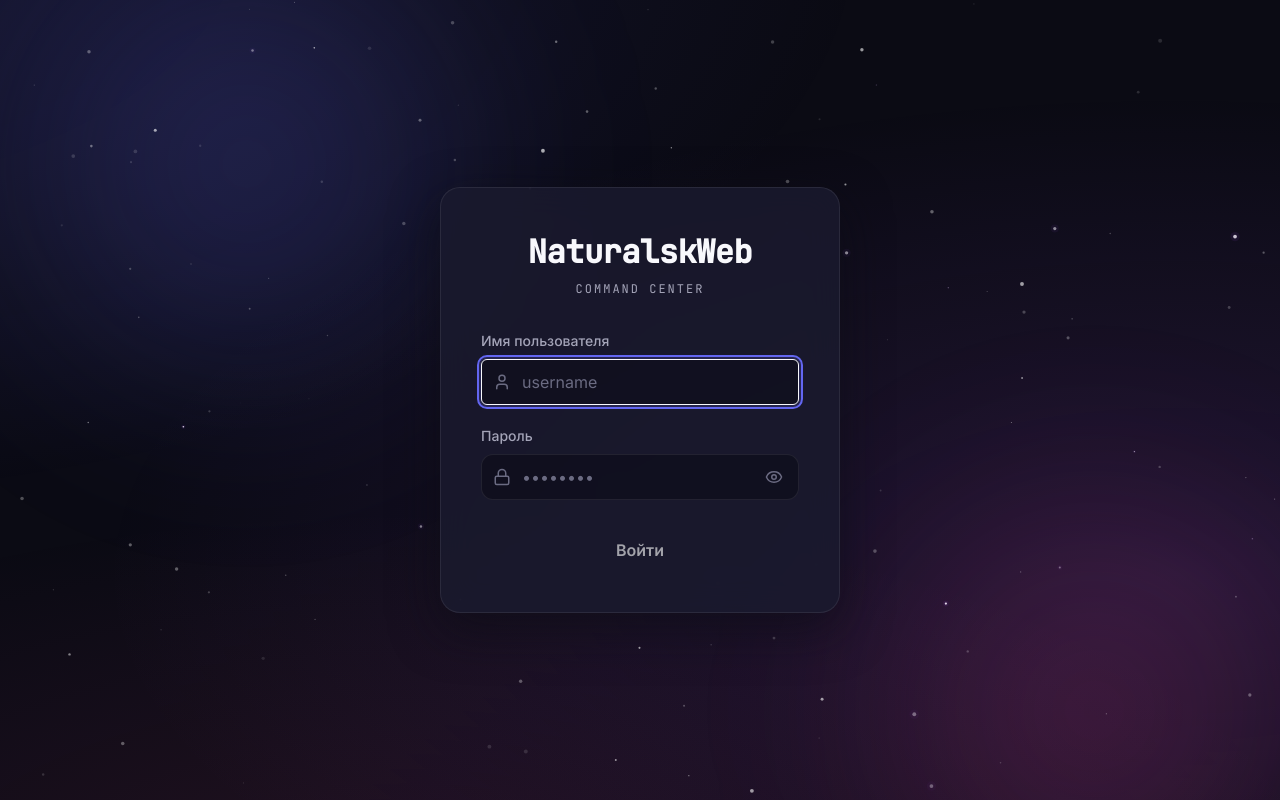
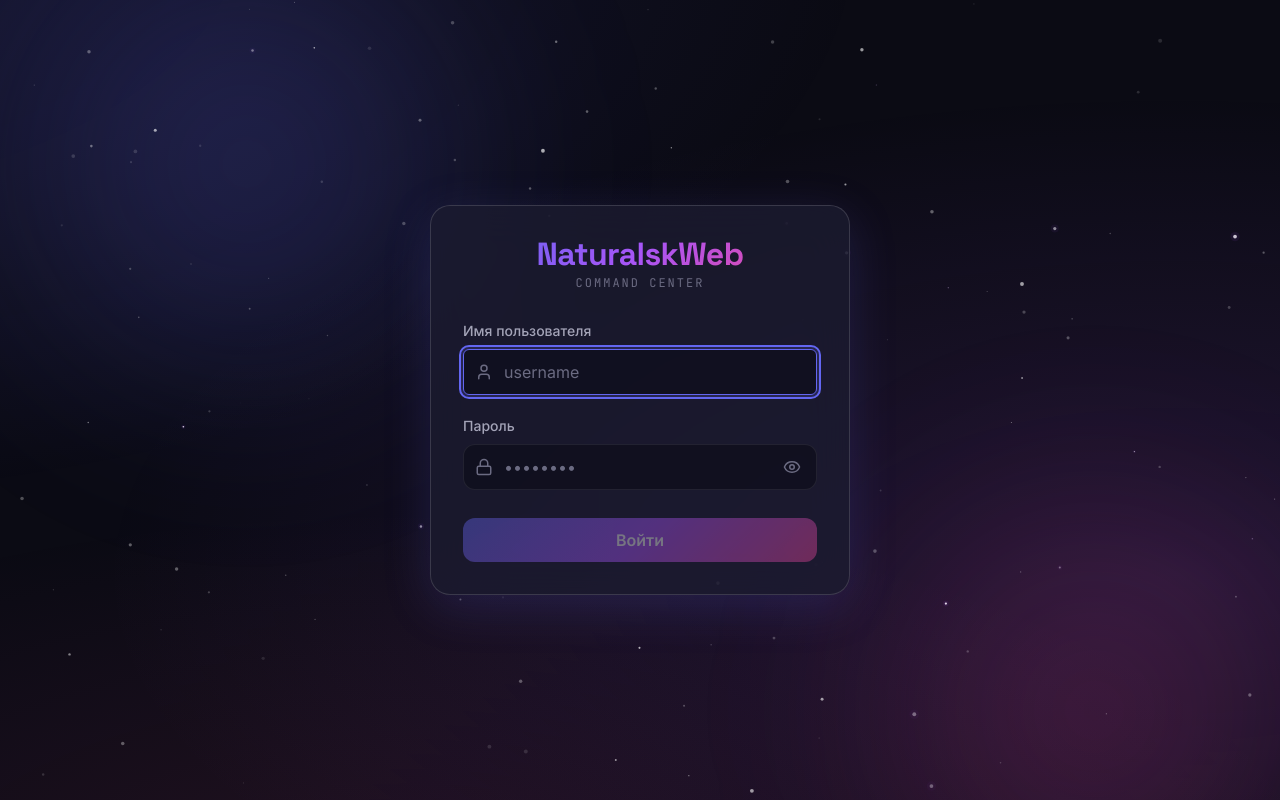
Before and after one commit to Injannia/naturalskweb, a React (Vite) app in the folder frontend/: page /login in a window 1280 px wide. Built offline with nearby package versions, Linux system fonts and the light colour scheme.

Commit message:
feat(ui): glass card login and change-password pages
Co-Authored-By: Claude Opus 4.7 <noreply@anthropic.com>

```diff
--- a/frontend/src/pages/ChangePassword/ChangePasswordPage.module.css
+++ b/frontend/src/pages/ChangePassword/ChangePasswordPage.module.css
@@ -3,35 +3,41 @@
   display: flex;
   align-items: center;
   justify-content: center;
+  padding: var(--space-4);
   position: relative;
-  z-index: 1;
-  padding: var(--space-4);
+  z-index: 2;
 }
 
 .card {
   width: 100%;
   max-width: 440px;
-  background: rgba(26, 26, 46, 0.85);
-  backdrop-filter: blur(16px);
-  border: 1px solid var(--border);
+  padding: var(--space-8);
+  background: var(--bg-elevated);
+  backdrop-filter: blur(20px);
+  -webkit-backdrop-filter: blur(20px);
+  border: 1px solid var(--border-strong);
   border-radius: var(--radius-lg);
-  padding: var(--space-10);
+  box-shadow: var(--shadow-aurora);
+  display: flex;
+  flex-direction: column;
+  gap: var(--space-5);
   animation: slideUp 0.5s ease;
-  box-shadow: var(--shadow-lg);
 }
 
 .title {
-  font-family: var(--font-mono);
+  font-family: var(--font-display);
   font-size: var(--fs-xl);
   font-weight: 600;
-  color: var(--text-primary);
-  margin-bottom: var(--space-2);
+  letter-spacing: -0.01em;
+  background: var(--accent-gradient);
+  -webkit-background-clip: text;
+  background-clip: text;
+  color: transparent;
 }
 
 .subtitle {
   font-size: var(--fs-sm);
   color: var(--text-secondary);
-  margin-bottom: var(--space-8);
   line-height: 1.5;
 }
 
@@ -62,13 +68,16 @@
   color: var(--text-primary);
   font-family: var(--font-ui);
   font-size: var(--fs-base);
-  transition: border-color var(--transition-fast);
+  transition: border-color var(--transition-fast), box-shadow var(--transition-fast);
   outline: none;
+  min-height: 44px;
 }
 
+.input::placeholder { color: var(--text-muted); }
+
 .input:focus {
-  border-color: var(--accent);
-  box-shadow: 0 0 0 3px var(--accent-glow);
+  border-color: var(--accent-1);
+  box-shadow: 0 0 0 3px rgba(99, 102, 241, 0.18);
 }
 
 .strengthBar {
@@ -85,39 +94,25 @@
   transition: background var(--transition-fast);
 }
 
-.strengthWeak {
-  background: var(--danger);
-}
-
-.strengthMedium {
-  background: var(--warning);
-}
-
-.strengthStrong {
-  background: var(--success);
-}
+.strengthWeak { background: var(--danger); }
+.strengthMedium { background: var(--warning); }
+.strengthStrong { background: var(--success); }
 
 .strengthLabel {
   font-size: var(--fs-xs);
   margin-top: var(--space-1);
+  font-family: var(--font-mono);
+  letter-spacing: 0.5px;
 }
 
-.strengthLabelWeak {
-  color: var(--danger);
-}
-
-.strengthLabelMedium {
-  color: var(--warning);
-}
-
-.strengthLabelStrong {
-  color: var(--success);
-}
+.strengthLabelWeak { color: var(--danger); }
+.strengthLabelMedium { color: var(--warning); }
+.strengthLabelStrong { color: var(--success); }
 
 .submitBtn {
   width: 100%;
-  padding: var(--space-3) var(--space-4);
-  background: var(--accent);
+  padding: var(--space-3) var(--space-5);
+  background: var(--accent-gradient);
   color: #fff;
   border: none;
   border-radius: var(--radius-md);
@@ -125,24 +120,31 @@
   font-size: var(--fs-base);
   font-weight: 600;
   cursor: pointer;
-  transition: background var(--transition-fast);
+  transition: filter var(--transition-fast), transform var(--transition-fast), box-shadow var(--transition-base);
   margin-top: var(--space-2);
+  min-height: 44px;
 }
 
 .submitBtn:hover:not(:disabled) {
-  background: var(--accent-hover);
+  filter: saturate(1.1);
+  box-shadow: var(--glow-md);
 }
 
+.submitBtn:active:not(:disabled) { transform: scale(0.98); }
+
 .submitBtn:disabled {
-  opacity: 0.6;
+  opacity: 0.4;
   cursor: not-allowed;
 }
 
 .error {
+  display: flex;
+  align-items: center;
+  gap: var(--space-2);
+  padding: var(--space-3) var(--space-4);
   background: var(--danger-bg);
-  border: 1px solid rgba(240, 71, 71, 0.3);
+  border: 1px solid var(--danger);
   border-radius: var(--radius-md);
-  padding: var(--space-3) var(--space-4);
   color: var(--danger);
   font-size: var(--fs-sm);
 }
@@ -154,12 +156,10 @@
 }
 
 @keyframes slideUp {
-  from {
-    opacity: 0;
-    transform: translateY(20px);
-  }
-  to {
-    opacity: 1;
-    transform: translateY(0);
-  }
+  from { opacity: 0; transform: translateY(20px); }
+  to { opacity: 1; transform: translateY(0); }
 }
+
+@media (max-width: 480px) {
+  .card { padding: var(--space-6); }
+}
--- a/frontend/src/pages/Login/LoginPage.module.css
+++ b/frontend/src/pages/Login/LoginPage.module.css
@@ -3,44 +3,54 @@
   display: flex;
   align-items: center;
   justify-content: center;
+  padding: var(--space-4);
   position: relative;
-  z-index: 1;
-  padding: var(--space-4);
+  z-index: 2;
 }
 
 .card {
   width: 100%;
-  max-width: 400px;
-  background: rgba(26, 26, 46, 0.85);
-  backdrop-filter: blur(16px);
-  border: 1px solid var(--border);
+  max-width: 420px;
+  padding: var(--space-8);
+  background: var(--bg-elevated);
+  backdrop-filter: blur(20px);
+  -webkit-backdrop-filter: blur(20px);
+  border: 1px solid var(--border-strong);
   border-radius: var(--radius-lg);
-  padding: var(--space-10);
+  box-shadow: var(--shadow-aurora);
+  display: flex;
+  flex-direction: column;
+  gap: var(--space-5);
   animation: slideUp 0.5s ease;
-  box-shadow: var(--shadow-lg);
 }
 
 .logo {
   text-align: center;
-  margin-bottom: var(--space-8);
+  display: flex;
+  flex-direction: column;
+  gap: var(--space-1);
+  margin-bottom: var(--space-2);
 }
 
 .logoTitle {
-  font-family: var(--font-mono);
+  font-family: var(--font-display);
   font-size: var(--fs-2xl);
-  font-weight: 600;
-  color: var(--text-primary);
-  letter-spacing: -0.5px;
+  font-weight: 700;
+  letter-spacing: -0.02em;
+  background: var(--accent-gradient);
+  -webkit-background-clip: text;
+  background-clip: text;
+  color: transparent;
+  line-height: 1;
 }
 
 .logoAccent {
-  color: var(--accent);
+  /* Naturalsk и Web — оба покрашены градиентом через родителя. */
 }
 
 .logoSub {
   font-size: var(--fs-xs);
-  color: var(--text-secondary);
-  margin-top: var(--space-1);
+  color: var(--text-muted);
   font-family: var(--font-mono);
   letter-spacing: 2px;
   text-transform: uppercase;
@@ -88,23 +98,22 @@
   color: var(--text-primary);
   font-family: var(--font-ui);
   font-size: var(--fs-base);
-  transition: border-color var(--transition-fast);
+  transition: border-color var(--transition-fast), box-shadow var(--transition-fast);
   outline: none;
+  min-height: 44px;
 }
 
+.input::placeholder { color: var(--text-muted); }
+
 .input:focus {
-  border-color: var(--accent);
-  box-shadow: 0 0 0 3px var(--accent-glow);
-}
-
-.input::placeholder {
-  color: var(--text-muted);
+  border-color: var(--accent-1);
+  box-shadow: 0 0 0 3px rgba(99, 102, 241, 0.18);
 }
 
 .togglePassword {
   position: absolute;
   right: var(--space-3);
-  background: none;
+  background: transparent;
   border: none;
   color: var(--text-muted);
   cursor: pointer;
@@ -113,14 +122,12 @@
   transition: color var(--transition-fast);
 }
 
-.togglePassword:hover {
-  color: var(--text-secondary);
-}
+.togglePassword:hover { color: var(--text-secondary); }
 
 .submitBtn {
   width: 100%;
-  padding: var(--space-3) var(--space-4);
-  background: var(--accent);
+  padding: var(--space-3) var(--space-5);
+  background: var(--accent-gradient);
   color: #fff;
   border: none;
   border-radius: var(--radius-md);
@@ -128,25 +135,24 @@
   font-size: var(--fs-base);
   font-weight: 600;
   cursor: pointer;
-  transition: background var(--transition-fast), transform var(--transition-fast);
+  transition: filter var(--transition-fast), transform var(--transition-fast), box-shadow var(--transition-base);
   display: flex;
   align-items: center;
   justify-content: center;
   gap: var(--space-2);
   margin-top: var(--space-2);
+  min-height: 44px;
 }
 
 .submitBtn:hover:not(:disabled) {
-  background: var(--accent-hover);
-  transform: translateY(-1px);
+  filter: saturate(1.1);
+  box-shadow: var(--glow-md);
 }
 
-.submitBtn:active:not(:disabled) {
-  transform: translateY(0);
-}
+.submitBtn:active:not(:disabled) { transform: scale(0.98); }
 
 .submitBtn:disabled {
-  opacity: 0.6;
+  opacity: 0.4;
   cursor: not-allowed;
 }
 
@@ -160,42 +166,32 @@
 }
 
 .error {
-  background: var(--danger-bg);
-  border: 1px solid rgba(240, 71, 71, 0.3);
-  border-radius: var(--radius-md);
-  padding: var(--space-3) var(--space-4);
-  color: var(--danger);
-  font-size: var(--fs-sm);
   display: flex;
   align-items: center;
   gap: var(--space-2);
+  padding: var(--space-3) var(--space-4);
+  background: var(--danger-bg);
+  border: 1px solid var(--danger);
+  border-radius: var(--radius-md);
+  color: var(--danger);
+  font-size: var(--fs-sm);
   animation: slideDown 0.3s ease;
 }
 
 @keyframes slideUp {
-  from {
-    opacity: 0;
-    transform: translateY(20px);
-  }
-  to {
-    opacity: 1;
-    transform: translateY(0);
-  }
+  from { opacity: 0; transform: translateY(20px); }
+  to { opacity: 1; transform: translateY(0); }
 }
 
 @keyframes slideDown {
-  from {
-    opacity: 0;
-    transform: translateY(-8px);
-  }
-  to {
-    opacity: 1;
-    transform: translateY(0);
-  }
+  from { opacity: 0; transform: translateY(-8px); }
+  to { opacity: 1; transform: translateY(0); }
 }
 
 @keyframes spin {
-  to {
-    transform: rotate(360deg);
-  }
+  to { transform: rotate(360deg); }
 }
+
+@media (max-width: 480px) {
+  .card { padding: var(--space-6); }
+}
```
